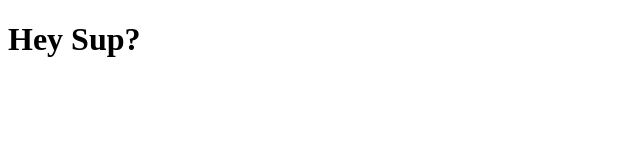
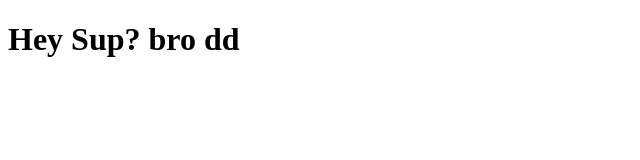
Before and after one commit to deepakchauhan22/AngularJS-Coursera, a plain HTML site: page index.html in a window 1280 px wide. Shown: the whole page, without its empty margins (0-640 px from the left). Drawn offline with Linux system fonts and the light colour scheme.

Commit message:
First web file.

```diff
--- a/index.html
+++ b/index.html
@@ -5,6 +5,6 @@
     <title>Hello Angular</title>
   </head>
   <body>
-  <h1>Hey Sup?</h1>
+  <h1>Hey Sup? bro dd</h1>
   </body>
 </html>
```
